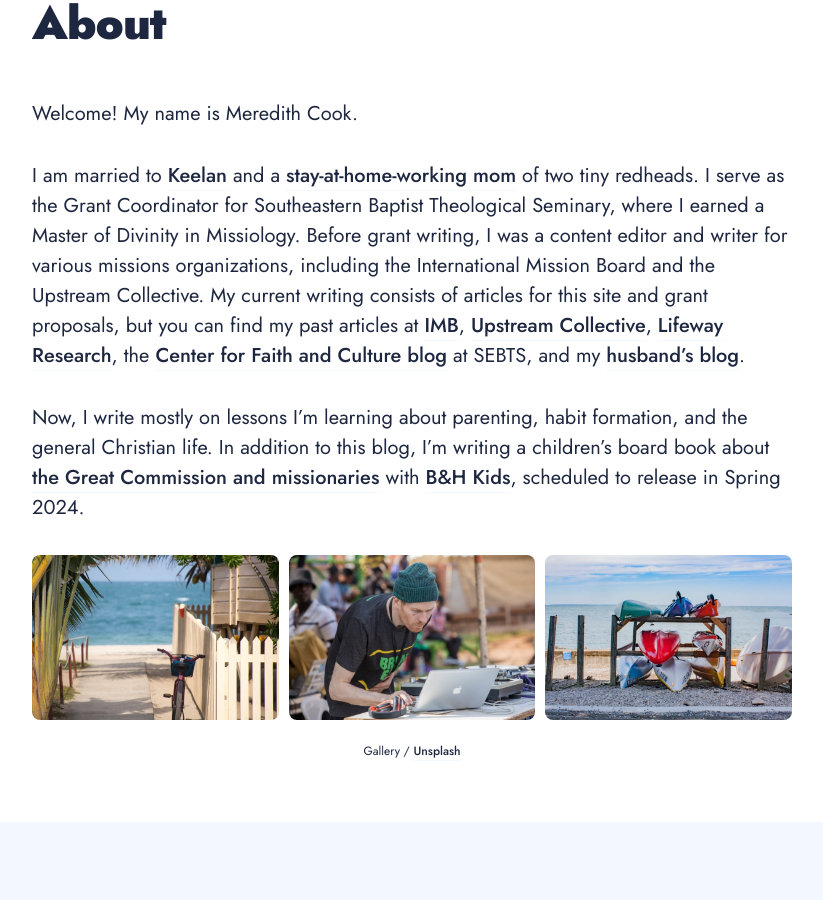
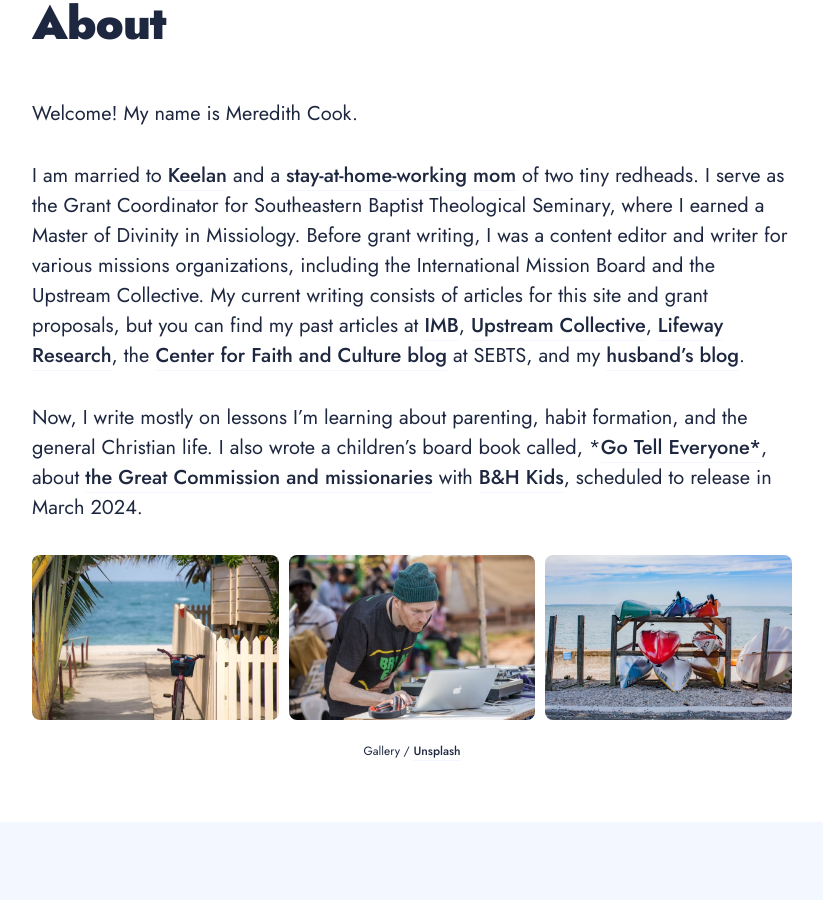
Before and after one commit to iogbole/mencatheme, a Jekyll site: the page built from _pages/about.md, in a window 1280 px wide. Shown: the part 795-1695 px from the top of the page, without its empty margins (228-1051 px from the left). Built offline with Jekyll 4.4.1, drawn with Linux system fonts in a browser that asks for light colours; nearby versions of some CDN libraries.

Commit message:
update about

```diff
--- a/_pages/about.md
+++ b/_pages/about.md
@@ -9,7 +9,7 @@ Welcome! My name is Meredith Cook.
 
 I am married to [Keelan](https://keelancook.com/) and a [stay-at-home-working mom](https://meredithcook.net/2022/05/30/the-stay-at-home-full-time-working-mom/) of two tiny redheads. I serve as the Grant Coordinator for Southeastern Baptist Theological Seminary, where I earned a Master of Divinity in Missiology. Before grant writing, I was a content editor and writer for various missions organizations, including the International Mission Board and the Upstream Collective. My current writing consists of articles for this site and grant proposals, but you can find my past articles at [IMB](https://www.imb.org/search/meredith+cook/?s=meredith%20cook&sort=relevant), [Upstream Collective](https://www.theupstreamcollective.org/post/use-the-holidays-to-your-evangelistic-advantage), [Lifeway Research](https://research.lifeway.com/2020/03/31/why-our-worship-and-spiritual-walk-needs-repetition/), the [Center for Faith and Culture blog](https://cfc.sebts.edu/faith-and-work/women-seminary-professors/) at SEBTS, and my [husband's blog](https://keelancook.com/2016/04/29/your-churchs-continued-responsibility-for-its-sent-ones/).
 
-Now, I write mostly on lessons I'm learning about parenting, habit formation, and the general Christian life. In addition to this blog, I'm writing a children's board book about [the Great Commission and missionaries](https://meredithcook.net/2022/10/18/writing-a-children-book/) with [B&H Kids](https://www.bhpublishinggroup.com/categories/kids/), scheduled to release in Spring 2024.
+Now, I write mostly on lessons I'm learning about parenting, habit formation, and the general Christian life. I also wrote a children's board book called, *[Go Tell Everyone*](https://amzn.to/45wlDh1), about [the Great Commission and missionaries](https://meredithcook.net/2022/10/18/writing-a-children-book/) with [B&H Kids](https://www.bhpublishinggroup.com/product/go-tell-everyone/), scheduled to release in March 2024.
 
 
 <div class="gallery-box">
```
